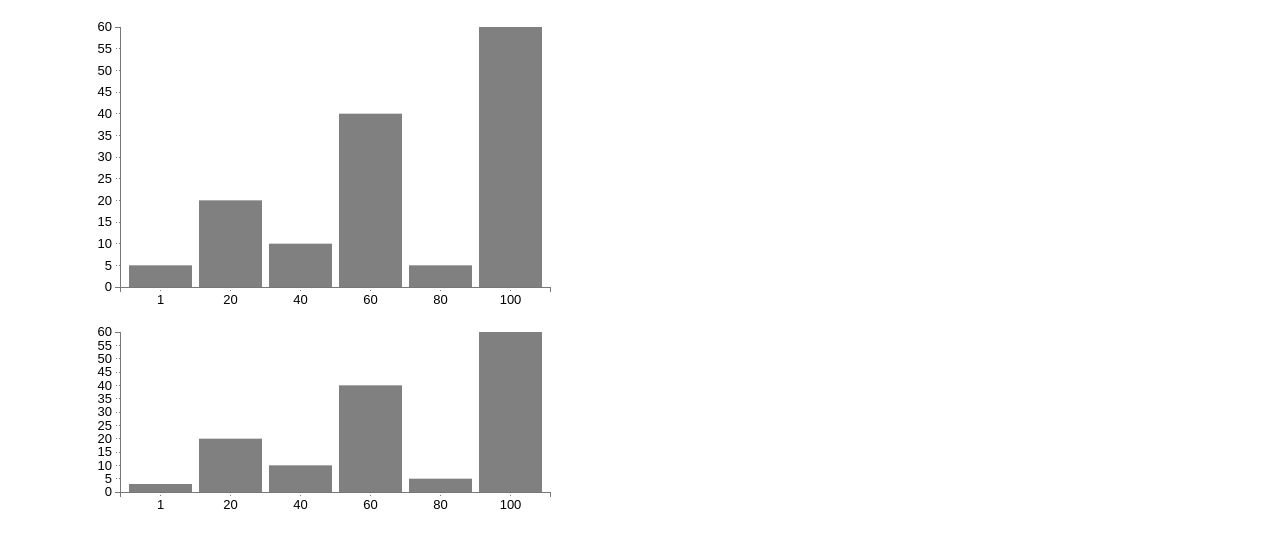
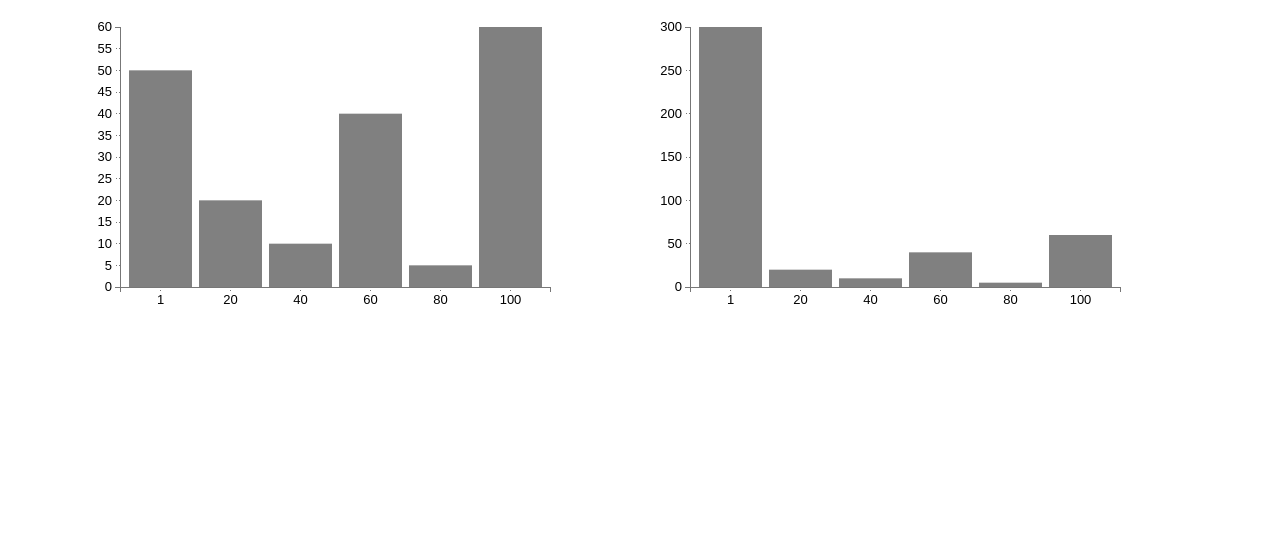
Before and after one commit to rohitbind/ngD3Charts, a website: page src/index.html at #/home in a window 1280 px wide. Shown: the part 63-610 px from the top of the page. Drawn offline with nearby package versions, Linux system fonts and the light colour scheme; some packages are replaced by stand-ins of ours.

Commit message:
passing values

```diff
--- a/src/app/barChartModule/barChartModule.controller.js
+++ b/src/app/barChartModule/barChartModule.controller.js
@@ -15,7 +15,7 @@
             "uniqueName" : "barChartData1",
             "plotingData" : [{
                 'x': 1,
-                'y': 5
+                'y': 50
             }, {
                 'x': 20,
                 'y': 20
@@ -39,7 +39,7 @@
             "uniqueName" : "barChartData2",
             "plotingData" : [{
                 'x': 1,
-                'y': 3
+                'y': 300
             }, {
                 'x': 20,
                 'y': 20
@@ -56,7 +56,7 @@
                 'x': 100,
                 'y': 60
             }],
-            "height" : 200,
+            "height" : 300,
             "width" : 500
         };
     }
--- a/src/app/barChartModule/barChartView.html
+++ b/src/app/barChartModule/barChartView.html
@@ -1,13 +1,21 @@
-<div id="externalDirective" ng-controller="barChartController">
+<div class="container" id="externalDirective" ng-controller="barChartController">
+    <div class="row">
+        <div class="col-md-12">
             <h1>
                 {{title}}
             </h1>
-    <div>
+        </div>
+    </div>
+    <div class="row">
+        <div class="col-md-6">
             <d3-bar-chart
                     bar-chart-data="barChartData1"
             ></d3-bar-chart>
+        </div>
+        <div class="col -md-6">
             <d3-bar-chart
                     bar-chart-data="barChartData2"
             ></d3-bar-chart>
         </div>
     </div>
+</div>
--- a/src/index.html
+++ b/src/index.html
@@ -8,12 +8,8 @@
         <link href="assets/css/style.css" rel="stylesheet">
     </head>
     <body ng-app="analyticsChart">
-        <div class="container">
-            <div class="row">
-                <div class="col-md-12">
-                    <ui-view></ui-view>
-                </div>
-            </div>
+        <div class="clearfix">
+            <ui-view></ui-view>
         </div>
         <script src="../node_modules/angular/angular.min.js"></script>
         <script src="../node_modules/angular-ui-router/release/angular-ui-router.js"></script>
```
Lines whose indentation alone changed are shown as unchanged.
